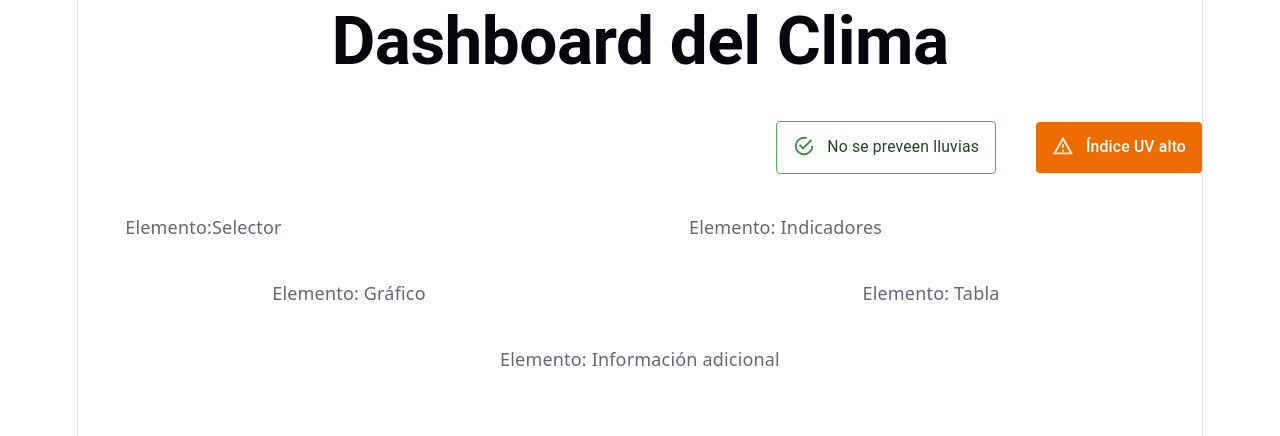
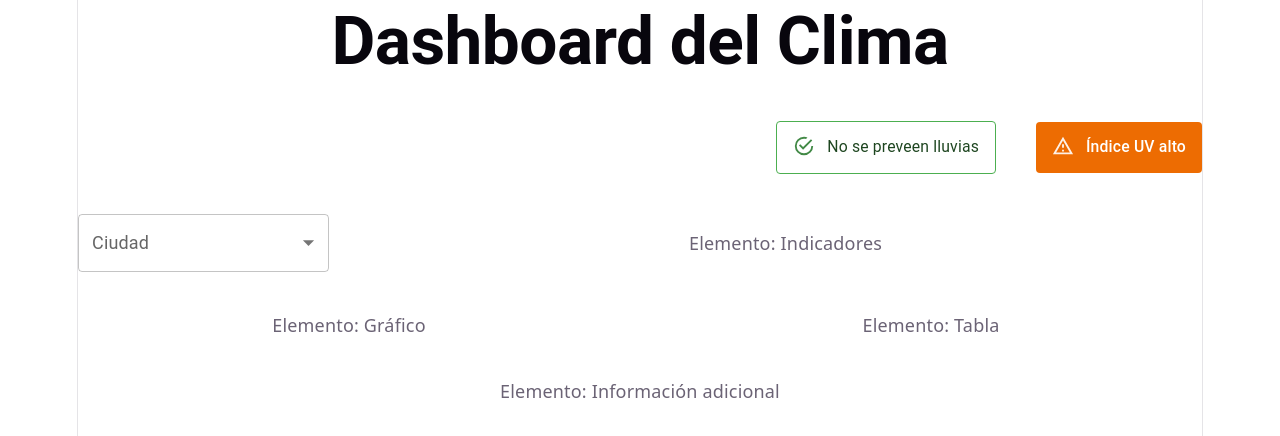
Before and after one commit to Sam-ai06/kokoaboard-test-DAWM, a React (Vite) app: page / in a window 1280 px wide. Shown: the top 436 px of the page. Built offline with nearby package versions, Linux system fonts and the light colour scheme.

Commit message:
feat: selector con ciudades de Ecuador. Al seleccionar una se guarda la ciudad elegida por medio de un stateHook

```diff
--- a/src/App.tsx
+++ b/src/App.tsx
@@ -2,7 +2,7 @@ import './App.css'
 import { Grid } from '@mui/material'
 import HeaderUI from './components/HeaderUI'
 import AlertUI from './components/AlertUI'
-
+import SelectorUI from './components/SelectorUI'
 
 
 function App() {
@@ -22,7 +22,9 @@ function App() {
       </Grid>
 
       {/*Selector*/}
-      <Grid size = {{xs: 12, md: 3}}>Elemento:Selector</Grid>
+      <Grid size = {{xs: 12, md: 3}}>
+        <SelectorUI />
+      </Grid>
 
       {/*Indicadores*/}
       <Grid size = {{xs: 12, md: 9}}>Elemento: Indicadores</Grid>
--- /dev/null
+++ b/src/components/SelectorUI.tsx
@@ -0,0 +1,40 @@
+import FormControl from '@mui/material/FormControl';
+import InputLabel from '@mui/material/InputLabel';
+import Select, {type  SelectChangeEvent} from '@mui/material/Select';
+import MenuItem from '@mui/material/MenuItem';
+import { useState } from 'react';
+
+export default function SelectorUI() {
+
+    const [cityInput, setCityInput] = useState('');
+
+      const handleChange = (event: SelectChangeEvent<string>) => {
+        setCityInput(event.target.value);
+    };
+
+    return (
+        <FormControl fullWidth>
+            <InputLabel id="city-select-label">Ciudad</InputLabel>
+            <Select
+                labelId="city-select-label"
+                id="city-simple-select"
+                label="Ciudad"
+                value = {cityInput}
+                onChange={handleChange}>
+                <MenuItem disabled><em>Seleccione una ciudad</em></MenuItem>
+                <MenuItem value={'guayaquil'}>Guayaquil</MenuItem>
+                <MenuItem value={'quito'}>Quito</MenuItem>
+                <MenuItem value={'manta'}>Manta</MenuItem>
+                <MenuItem value={'cuenca'}>Cuenca</MenuItem>
+            </Select>
+
+            {cityInput && (
+                <p>
+                    Información del clima en <span style={{ textTransform: 'capitalize', fontWeight: 'bold' }}>{cityInput}</span>
+                </p>
+            )}
+
+        </FormControl>
+    );
+
+}
```
